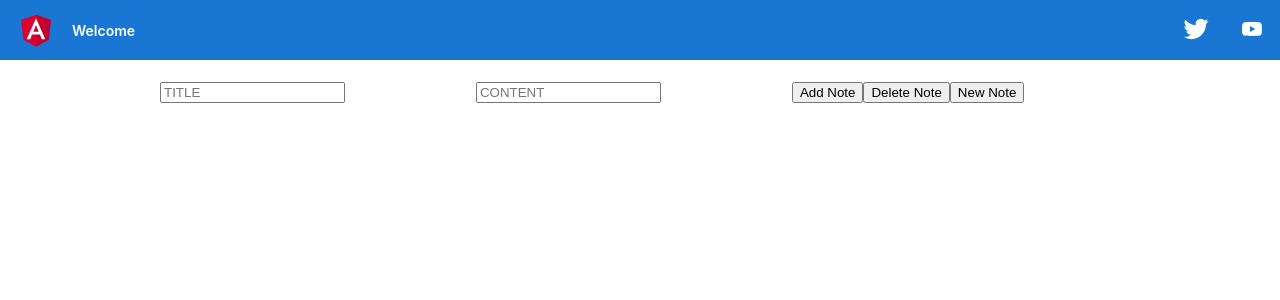
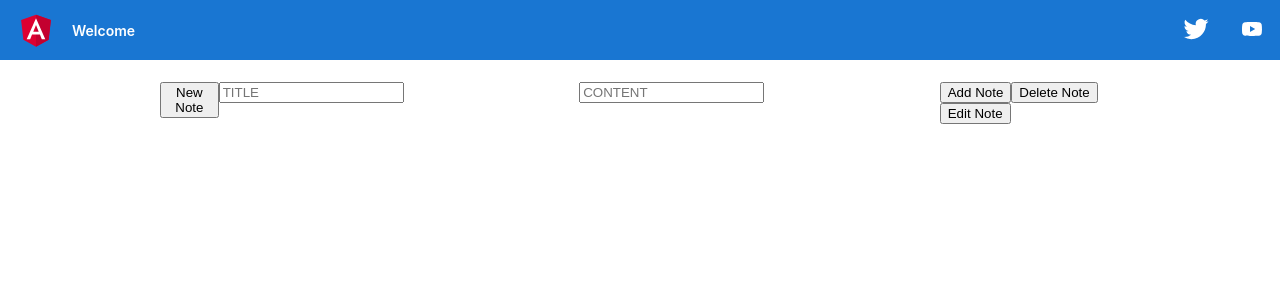
Before and after one commit to konkos/note-taking-app, an Angular app: page /createNote in a window 1280 px wide. Shown: the top 300 px of the page. Built offline with nearby package versions, Linux system fonts and the light colour scheme.

Commit message:
added Edit Note functionality

```diff
--- a/src/app/app.component.html
+++ b/src/app/app.component.html
@@ -109,6 +109,7 @@
 
 <div class="content" role="main">
 
-  <router-outlet></router-outlet>
   <app-main></app-main>
+  <router-outlet>
+</router-outlet>
 </div>
--- a/src/app/create-note/create-note.component.html
+++ b/src/app/create-note/create-note.component.html
@@ -14,7 +14,8 @@
 
         <div class="item">
             <button type="submit" (click) = "addNote()" class="button">Add Note</button>
-            <button type="reset" class="button" (click)="deleteNote()">Delete Note</button>
+            <button class="button" (click)="deleteNote()">Delete Note</button>
+            <button class="button" (click)="editNote()">Edit Note</button>
         </div>
 
 
--- a/src/app/create-note/create-note.component.ts
+++ b/src/app/create-note/create-note.component.ts
@@ -27,5 +27,9 @@ export class CreateNoteComponent implements OnInit {
     this.router.navigate([''])
   }
 
+  editNote(){
+    this.noteService.editNote(this.typedTitle,this.typedContent)
+    this.router.navigate([''])
+  }
 
 }
--- a/src/app/main/main.component.html
+++ b/src/app/main/main.component.html
@@ -35,6 +35,7 @@
         </div> -->
     <!-- </div> -->
     <button (click)='navigateToCreateNote()'>New Note</button>
+
     <ol class="notesBoard">
         <li *ngFor="let note of notes">
             <h4>Title : {{note.title}}</h4>
@@ -45,4 +46,4 @@
             <!-- <button (click)="deleteNote()">DELETE</button> -->
         </li>
     </ol>
-</div>
+<!-- </div> -->
--- a/src/app/note-service.service.ts
+++ b/src/app/note-service.service.ts
@@ -11,7 +11,7 @@ export class NoteServiceService {
   constructor() { }
 
   addNote(typedTitle:String, typedContent:String){
-    if(typedContent== "" || typedTitle=="")
+    if(typedContent == "" || typedTitle == "")
     return;
 
   console.log(`${typedTitle} ${typedContent} `);
@@ -25,7 +25,7 @@ export class NoteServiceService {
   }
 
   deleteNote(typedTitle:String){
-    if(typedTitle=="") return;
+    if(typedTitle == "") return;
 
     let itemToBeDeleted = this.notesList.findIndex(note => note.title == typedTitle)
     console.log(`${itemToBeDeleted}`);
@@ -37,6 +37,16 @@ export class NoteServiceService {
 
   }
 
+  editNote(typedTitle:string, newContent:string){
+    if(newContent == "" || typedTitle == "")
+    return;
+    for(let i=0; i<this.notesList.length; i++){
+      if(this.notesList[i].title == typedTitle){
+        this.notesList[i].content = newContent;
+      }
+    }
+  }
+
 
   checkNotesEquality(otherNotes:Note[]){
     if(this.notesList.length === otherNotes.length){
```
